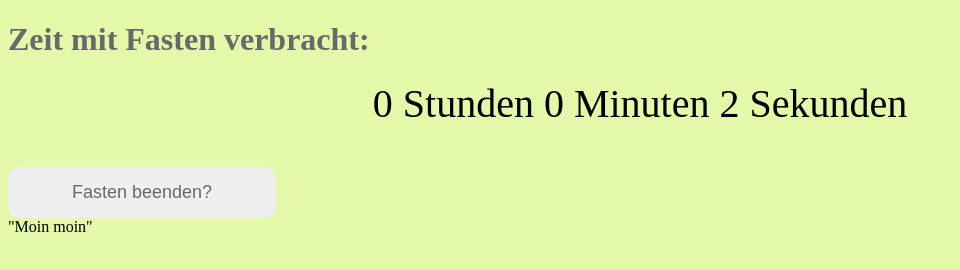
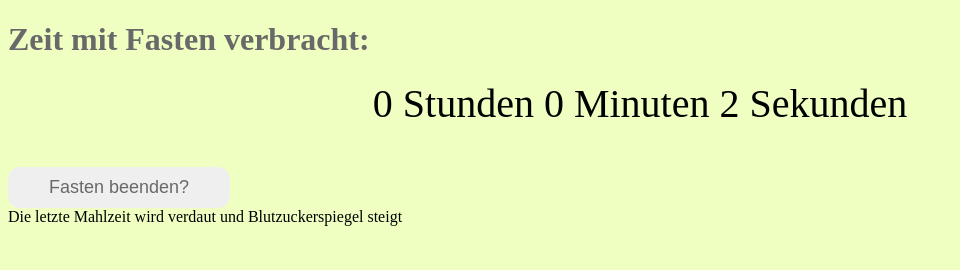
Before and after one commit to Ikabik/fastenApp, a plain HTML site: page index.html in a window 1280 px wide. Both pictures are taken after a click on the button "Fasten starten!". Shown: the whole page, without its empty margins (0-960 px from the left). Drawn offline with Linux system fonts and the light colour scheme.

Commit message:
phasen Anzeige bearbeitet, funktionalität gebaut

```diff
--- a/index.html
+++ b/index.html
@@ -15,11 +15,12 @@
         <span id="timerMin" data-bind="text: min">0</span><span> Minuten</span>
         <span id="timerMin" data-bind="text: sec">0</span><span> Sekunden</span>
     </p>
-    <button id="startEnd" data-bind="click: counterFunctionality">Fasten starten!</button>
+    <button id="startEnd" data-bind="click: counterFunctionality" data-bind="click: whichphase">Fasten starten!</button>
 
 
-    <div data-bind="text: displayPhaseText">"Moin moin"</div>
-
+    <div>
+        <span data-bind="text: displayPhaseText">Loading...</span>
+    </div>
 
     <script src="knockout-3.5.1.js"></script>
     <script src="source.js"></script>
--- a/source.js
+++ b/source.js
@@ -10,7 +10,6 @@ let Counter = {
 
     counterFunctionality: function () {
         let Counter = this;
-        let startStop;
 
         if (this.buttonClicked === false) {
             function count() {
@@ -32,22 +31,77 @@ let Counter = {
                     Counter.h(k)
                     Counter.min(0)
                 }
-                console.log(Counter.sec(), Counter.min())
             }
             this.buttonClicked = true
-            this.startStop= setInterval(count, 1000)
+            this.startStop = setInterval(count, 1000)
             document.getElementById('startEnd').textContent = 'Fasten beenden?'
-            console.log('Hello')
+
         }
         else {
             clearInterval(this.startStop)
             this.buttonClicked = false
             document.getElementById('startEnd').textContent = 'Fasten starten!'
-            console.log ('Noch mal')
         }
 
+        Counter.wasIsPhase()
+
+    },
+
+    phases: [
+        {
+            name: 'ZuckerUp',
+            endH: 3,
+            text: "Die letzte Mahlzeit wird verdaut und Blutzuckerspiegel steigt",
+        },
+        {
+            name: 'ZuckerDown',
+            endH: 9,
+            text: "Die Verdauung ist abgeschlossen und jetzt sinkt langsam der Blutzuckerspiegel ab. Hier könnte der Magen knurren...",
+        },
+        {
+            name: 'EmptyDepos',
+            endH: 11,
+            text: "Jetzt greift der Körper auf die kurzfristig gespeicherte Energie zurück. Die Energie der letzten Mahlzeit wird ab jetzt verbrannt und somit nicht langfristig eingelagert",
+        },
+        {
+            name: 'Fettverbrennung',
+            endH: 12,
+            text: "Nach der kurzfristigen Energie gehts jetzt ans Eingemachte: ca 11 Stunden nach der letzten Mahlzeit fängt der Körper an Fettreserven zu verbrennen",
+        },
+        {
+            name: 'Ketose',
+            endH: 14,
+            text: "Die Fettverbrennung geht weiter und startet jetzt nebenbei die Ketose. Ketose versorgt die Nervenzellen mit Energie und hilft neue Hirnzellen zu bilden. Smart! ",
+        },
+        {
+            name: 'Autophagie',
+            endH: 24,
+            text: "Ab ca 14 Stunden Fasten startet die Autophagie. Es wird recycelt, erneuert und aufgebaut: In den Zellen.",
+        },
+        {
+            name: 'Timer vergessen',
+            endH: 100,
+            text: "Fastest du noch? Langsam wird es ungesund..."
+        }
+    ],
+
+    phase: ko.observable(0),
+    displayPhaseText: ko.observable(),
+
+    wasIsPhase: function () {
+        let Counter = this;
+        let i = 0;
+
+        if (Counter.phases[i].endH >= Counter.h()) {
+            Counter.displayPhaseText(Counter.phases[i].text)
+            console.log('Läuft hier')
+            i++
+        }
+        else {
+            console.log('WTF')
+        }
     }
 
-}
+};
 
 ko.applyBindings(Counter);
--- a/styles.css
+++ b/styles.css
@@ -1,8 +1,9 @@
 body{
-    background-color: rgb(227, 248, 169);
+    background-color: rgb(239, 255, 194);
 }
 
 h1 {
+    size: 0cm;
     color:dimgray
 }
 
@@ -29,6 +30,6 @@ button {
     color: dimgray;
     border: none;
     border-radius: 12px;
-    padding: 15px 64px;
+    padding: 10px 41px;
     font-size:large;
 }
```
